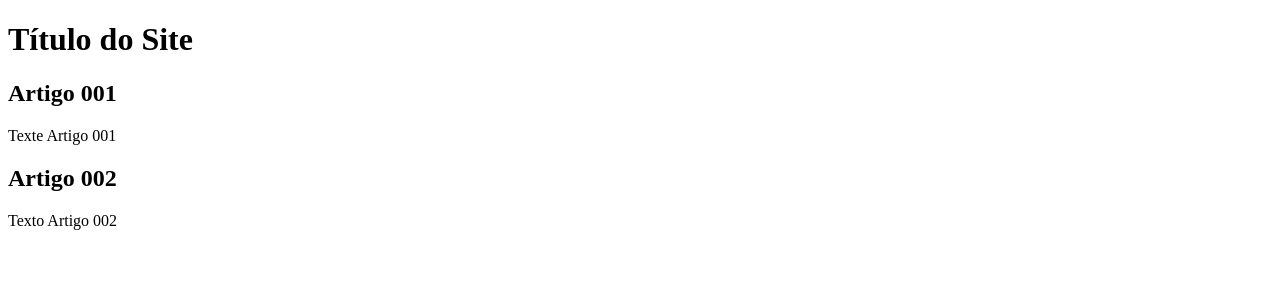
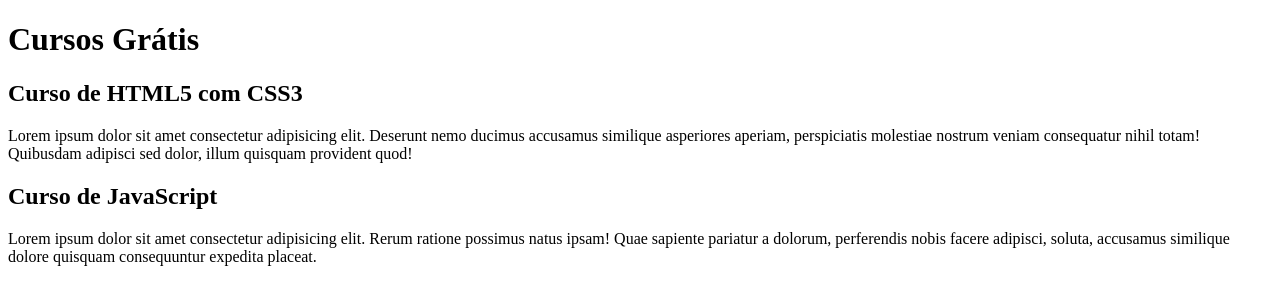
Before and after one commit to RafaPharaoh/projeto-site, a plain HTML site: page index.html in a window 1280 px wide. Drawn offline with Linux system fonts and the light colour scheme.

Commit message:
comecei a escrever o conteudo

```diff
--- a/index.html
+++ b/index.html
@@ -9,15 +9,15 @@
 <body>
     <main>
         <header>
-            <h1>Título do Site</h1>
+            <h1>Cursos Grátis</h1>
         </header>
         <article>
-            <h2>Artigo 001</h2>
-            <p>Texte Artigo 001</p>
+            <h2>Curso de HTML5 com CSS3</h2>
+            <p>Lorem ipsum dolor sit amet consectetur adipisicing elit. Deserunt nemo ducimus accusamus similique asperiores aperiam, perspiciatis molestiae nostrum veniam consequatur nihil totam! Quibusdam adipisci sed dolor, illum quisquam provident quod!</p>
         </article>
         <article>
-            <h2>Artigo 002</h2>
-            <p>Texto Artigo 002</p>
+            <h2>Curso de JavaScript</h2>
+            <p>Lorem ipsum dolor sit amet consectetur adipisicing elit. Rerum ratione possimus natus ipsam! Quae sapiente pariatur a dolorum, perferendis nobis facere adipisci, soluta, accusamus similique dolore quisquam consequuntur expedita placeat.</p>
         </article>
     </main>
 </body>
```
